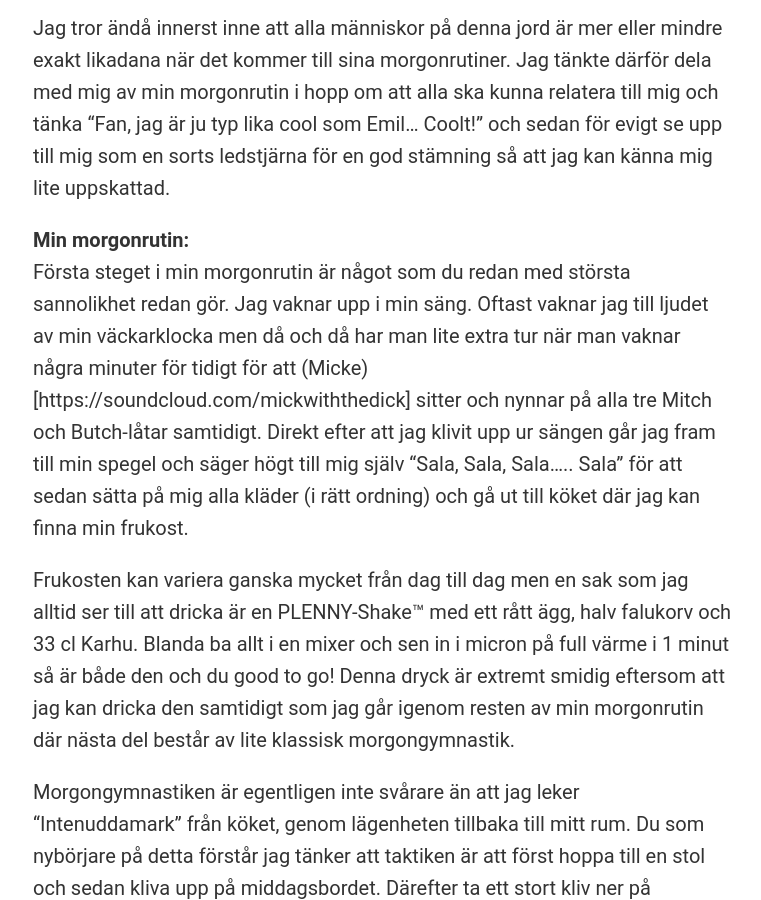
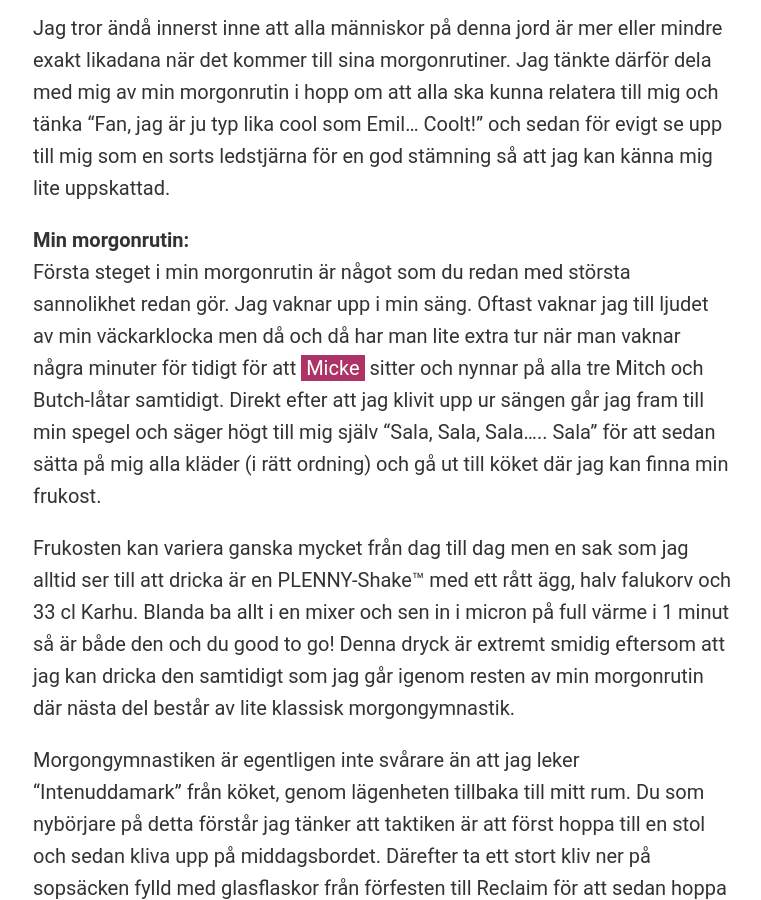
Before and after one commit to datasektionen/dbuggen, a Jekyll site: the page built from _posts/2017-11-30-morgonrutiner.md, in a window 1280 px wide and 900 px high, scrolled down 949 px. Shown: the whole window, without its empty margins (257-1018 px from the left). Built offline with Jekyll 4.4.1, drawn with Linux system fonts in a browser that asks for light colours.

Commit message:
fix link

```diff
--- a/_posts/2017-11-30-morgonrutiner.md
+++ b/_posts/2017-11-30-morgonrutiner.md
@@ -9,7 +9,7 @@ De senaste dagarna har det varit många, långa och heta diskussioner om just mo
 Jag tror ändå innerst inne att alla människor på denna jord är mer eller mindre exakt likadana när det kommer till sina morgonrutiner. Jag tänkte därför dela med mig av min morgonrutin i hopp om att alla ska kunna relatera till mig och tänka “Fan, jag är ju typ lika cool som Emil… Coolt!” och sedan för evigt se upp till mig som en sorts ledstjärna för en god stämning så att jag kan känna mig lite uppskattad.
 
 **Min morgonrutin:**
-Första steget i min morgonrutin är något som du redan med största sannolikhet redan gör. Jag vaknar upp i min säng. Oftast vaknar jag till ljudet av min väckarklocka men då och då har man lite extra tur när man vaknar några minuter för tidigt för att (Micke)[https://soundcloud.com/mickwiththedick] sitter och nynnar på alla tre Mitch och Butch-låtar samtidigt. Direkt efter att jag klivit upp ur sängen går jag fram till min spegel och säger högt till mig själv “Sala, Sala, Sala….. Sala” för att sedan sätta på mig alla kläder (i rätt ordning) och gå ut till köket där jag kan finna min frukost.
+Första steget i min morgonrutin är något som du redan med största sannolikhet redan gör. Jag vaknar upp i min säng. Oftast vaknar jag till ljudet av min väckarklocka men då och då har man lite extra tur när man vaknar några minuter för tidigt för att [Micke](https://soundcloud.com/mickwiththedick) sitter och nynnar på alla tre Mitch och Butch-låtar samtidigt. Direkt efter att jag klivit upp ur sängen går jag fram till min spegel och säger högt till mig själv “Sala, Sala, Sala….. Sala” för att sedan sätta på mig alla kläder (i rätt ordning) och gå ut till köket där jag kan finna min frukost.
 
 Frukosten kan variera ganska mycket från dag till dag men en sak som jag alltid ser till att dricka är en PLENNY-Shake™ med ett rått ägg, halv falukorv och 33 cl Karhu. Blanda ba allt i en mixer och sen in i micron på full värme i 1 minut så är både den och du good to go! Denna dryck är extremt smidig eftersom att jag kan dricka den samtidigt som jag går igenom resten av min morgonrutin där nästa del består av lite klassisk morgongymnastik.
 
```
